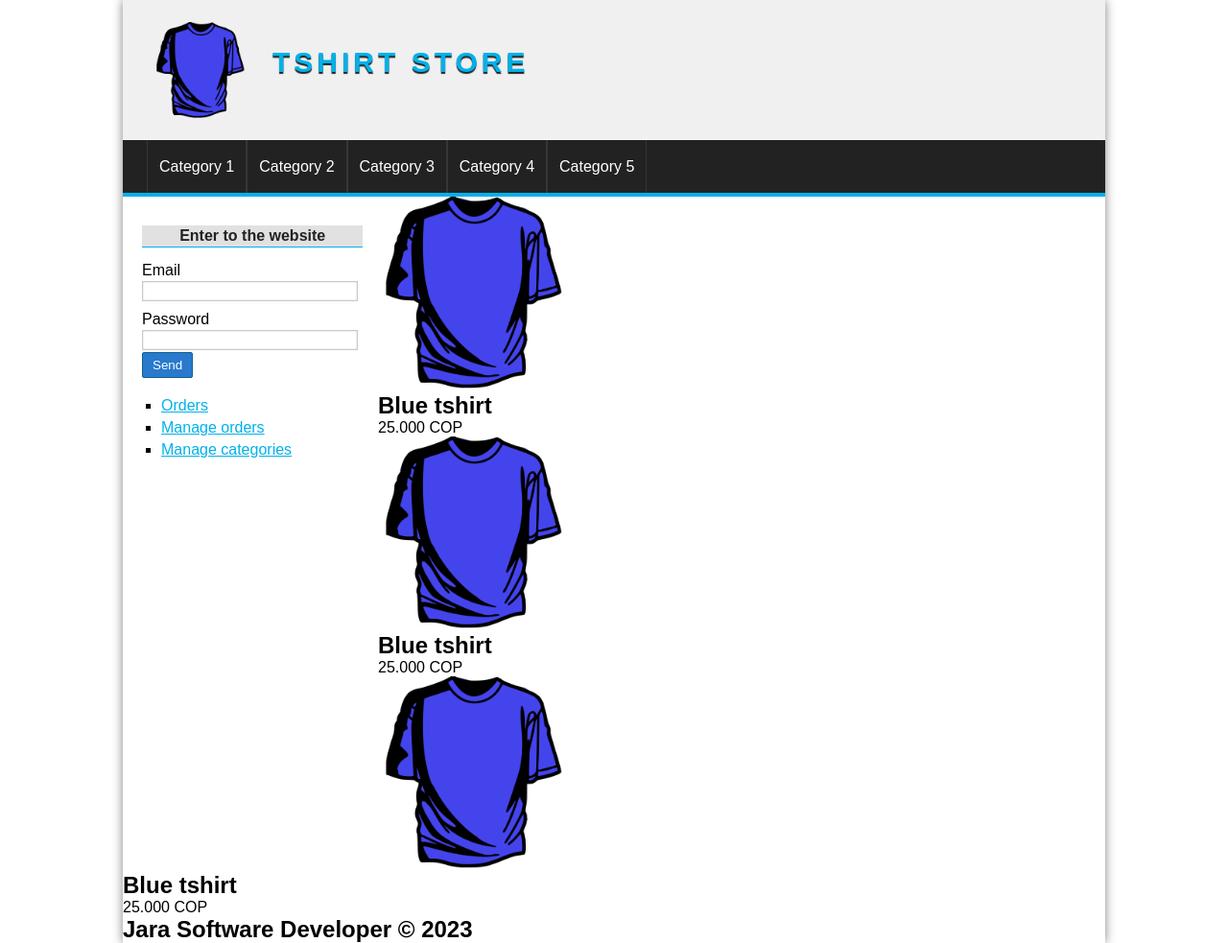
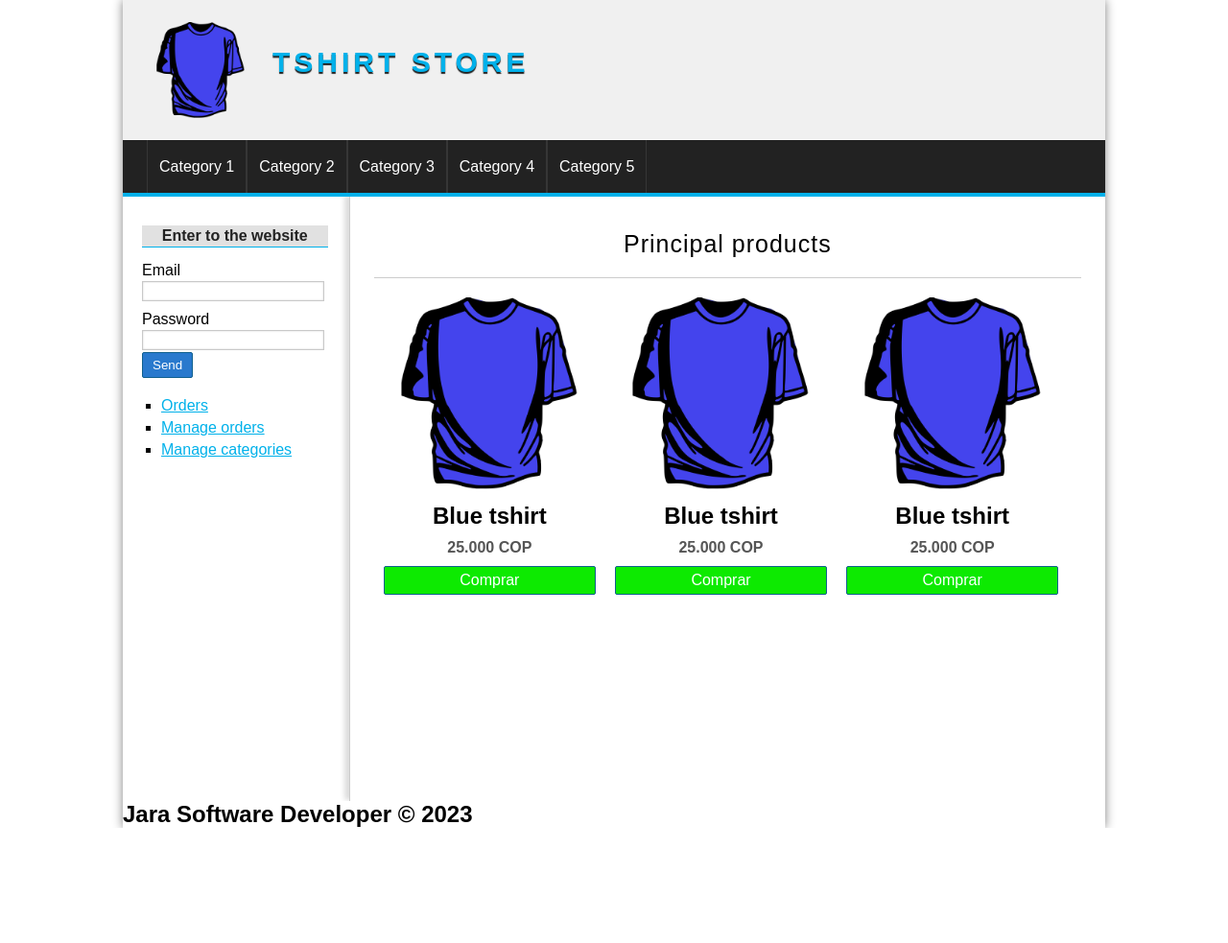
Before and after one commit to J4VJ4R/store-t, a PHP site: page / in a window 1280 px wide. Shown: the whole page at 96% size. After the commit the page ends 863 px from the top, so only its background shows below. Run offline with PHP 8.4, Linux system fonts and the light colour scheme.

Commit message:
Center content styles

```diff
--- a/assets/css/styles.css
+++ b/assets/css/styles.css
@@ -134,7 +134,7 @@ li a:hover{
 /* aside */
 
 #aside{
-    width: 25%;
+    width: 21%;
     min-height: 500px;
     float: left;
     margin-top: 20px;
@@ -208,7 +208,7 @@ input[type="email"]:focus{
 
 input[type="button"],
 input[type="submit"],
-button{
+button, .button{
     display: block;
     border-radius: 2px;
     padding: 5px;
@@ -220,6 +220,33 @@ button{
     cursor: pointer;
 }
 
+.button{
+    background: #0dea01;
+    color: white !important;
+}
+
+/* center content */
+
+#center{
+    width: 72%;
+    float: right;
+    border-left: 1px solid #ccc;
+    box-shadow: -5px -1px 5px #ddd;
+    padding: 25px;
+}
+
+#center h1{
+    font-size: 25px;
+    font-weight: normal;
+    letter-spacing: 1px;
+    text-align: center;
+    border-bottom: 1px solid #ccc;
+    margin-top: 10px;
+    margin-bottom: 20px;
+    padding: 20px;
+    padding-top: 0px;
+}
+
 /* PRODUCTS */
 
 #logo a:hover{
@@ -227,6 +254,32 @@ button{
     color: #01b1ea;
 
 }
+
+.product{
+    width: 30%;
+    float: left;
+    margin-left: 10px;
+    margin-right: 10px;
+    min-height: 500px;
+    text-align: center;
+}
+
 .product img{
     width: 200px;
+    margin-bottom: 10px;
 }
+
+.product a{
+    text-decoration: none;
+    color: #01b1ea;
+}
+
+.product p{
+    margin-bottom: 10px;
+    font-weight: bold;
+    color: #555;
+}
+
+.product h2{
+    margin-bottom: 10px;
+}
--- a/index.php
+++ b/index.php
@@ -59,21 +59,27 @@
       </aside>
 
       <!-- center content -->
+
       <div id="center">
+        <h1>Principal products</h1>
         <div class="product">
           <img src="assets/img/tshirt.png" alt="">
           <h2>Blue tshirt</h2>
           <p>25.000 COP</p>
+          <a href="#" class="button">Comprar</a>
         </div>
         <div class="product">
           <img src="assets/img/tshirt.png" alt="">
           <h2>Blue tshirt</h2>
           <p>25.000 COP</p>
+          <a href="#" class="button">Comprar</a>
+
         </div>
         <div class="product">
           <img src="assets/img/tshirt.png" alt="">
           <h2>Blue tshirt</h2>
           <p>25.000 COP</p>
+          <a href="#" class="button">Comprar</a>
         </div>
       </div>
     </div>
```
Lines whose indentation alone changed are shown as unchanged.
